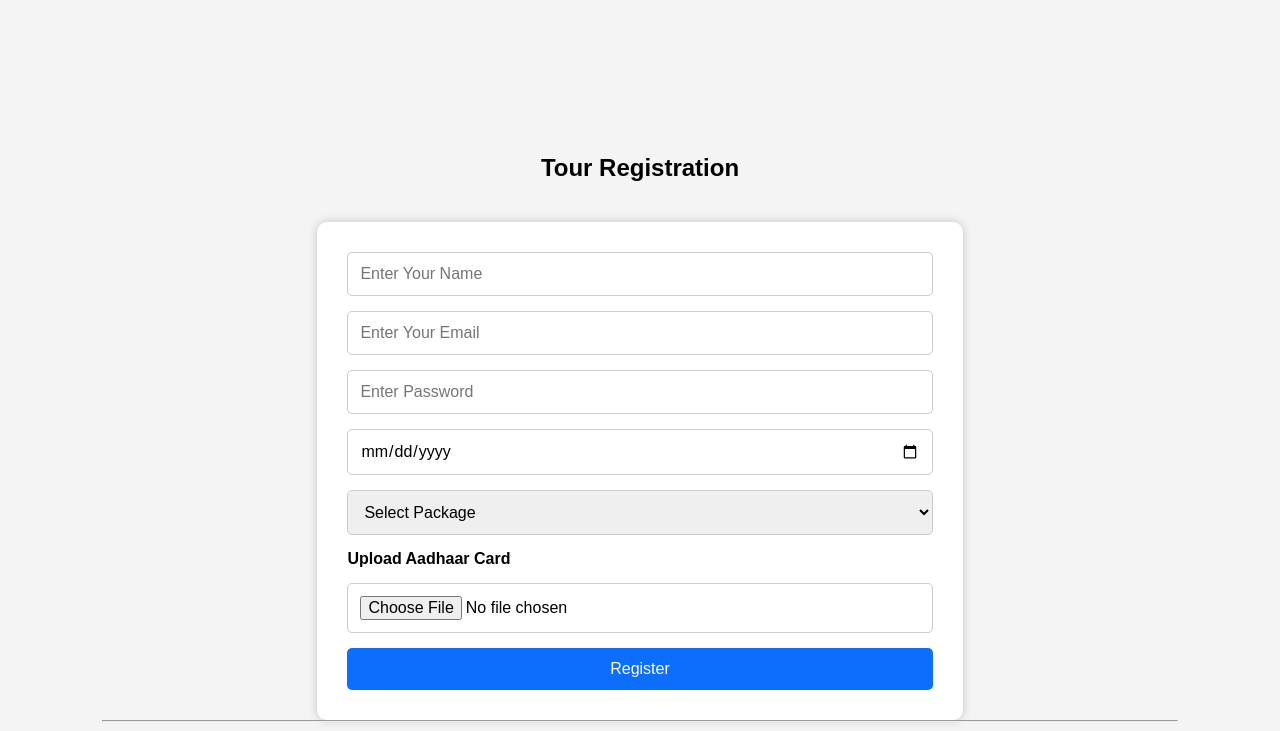
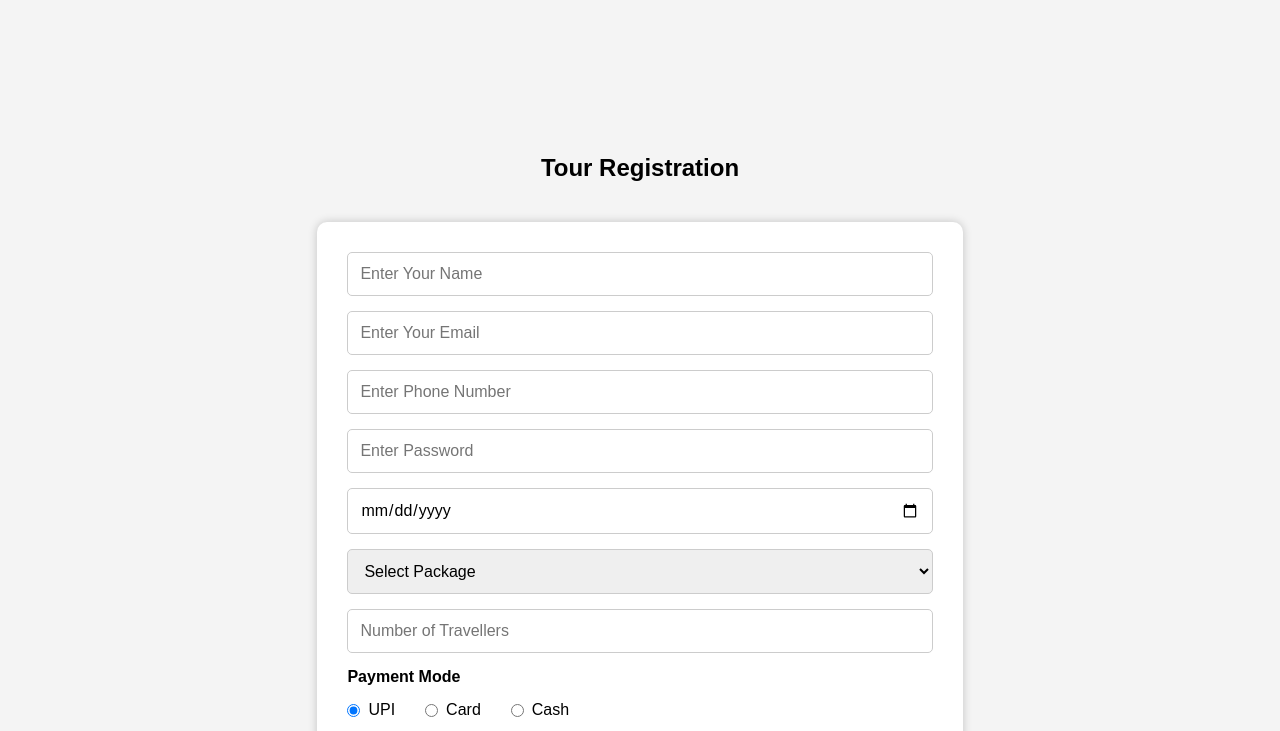
Before and after one commit to Aman-Sah-28/FSD-Labs, a plain HTML site: page registration.html in a window 1280 px wide. Shown: the part 64-795 px from the top of the page. Drawn offline with Linux system fonts and the light colour scheme.

Commit message:
Completed Lab 4 Step 1 - Object CRUD for Tour Registration

```diff
--- a/registration.html
+++ b/registration.html
@@ -30,6 +30,7 @@
         <form id="registrationForm">
             <input type="text" id="name" placeholder="Enter Your Name" required>
             <input type="email" id="email" placeholder="Enter Your Email" required>
+            <input type="tel" id="phone" placeholder="Enter Phone Number" pattern="[0-9]{10}" required>
             <input type="password" id="password" placeholder="Enter Password" required>
             <input type="date" id="date" required min="">
             <select id="package">
@@ -39,7 +40,22 @@
                 <option>Kashmir Trip</option>
                 <option>Ladakh Ride</option>
             </select>
-
+            <input type="number" id="travellers" placeholder="Number of Travellers" min="1" max="10" required>
+            <label><b>Payment Mode</b></label>
+            <div class="radio-group">
+                <label>
+                    <input type="radio" name="payment" value="UPI" checked>
+                    UPI
+                </label>
+                <label>
+                    <input type="radio" name="payment" value="Card">
+                    Card
+                </label>
+                <label>
+                    <input type="radio" name="payment" value="Cash">
+                    Cash
+                </label>
+            </div>
             <label for="file"><b>Upload Aadhaar Card</b></label>
             <input type="file" id="file" accept=".pdf,.jpg,.jpeg,.png" required>
             <button type="submit" id="btn">Register</button>
--- a/registration.js
+++ b/registration.js
@@ -12,6 +12,9 @@ form.addEventListener("submit", (event) => {
     const password = document.getElementById("password").value;
     const date = document.getElementById("date").value;
     const tourPackage = document.getElementById("package").value;
+    const phone = document.getElementById("phone").value;
+    const travellers = document.getElementById("travellers").value;
+    const payment = document.querySelector('input[name="payment"]:checked').value;
     const file = document.getElementById("file").files[0];
 
     if (!form.checkValidity()) {
@@ -29,18 +32,24 @@ form.addEventListener("submit", (event) => {
     localStorage.setItem("Email",email);
     localStorage.setItem("Package",tourPackage);
     localStorage.setItem("Travel Date", date);
+    localStorage.setItem("Phone",phone);
+    localStorage.setItem("Travellers",travellers);
+    localStorage.setItem("Payment",payment);
     localStorage.setItem("Uploaded File", fileName);
 
 
-    const tourist = {
+    const tourist={
 
         id: Date.now(),
         name,
         email,
+        phone,
         password,
         date,
         package: tourPackage,
-        file: fileName
+        travellers,
+        payment,
+        file:fileName
     };
 
     if(editId==null){
@@ -71,6 +80,9 @@ function displayTourists(){
             <p><b>Email :</b> ${tourist.email}</p>
             <p><b>Package :</b> ${tourist.package}</p>
             <p><b>Date :</b> ${tourist.date}</p>
+            <p><b>Phone :</b> ${tourist.phone}</p>
+            <p><b>Travellers :</b> ${tourist.travellers}</p>
+            <p><b>Payment :</b> ${tourist.payment}</p>
             <p><b>File :</b> ${tourist.file}</p>
 
             <button onclick="editTourist(${tourist.id})">
@@ -95,6 +107,9 @@ function editTourist(id){
     document.getElementById("package").value=tourist.package;
     editId=id;
     document.getElementById("btn").innerHTML="Update";
+    document.getElementById("phone").value=tourist.phone;
+    document.getElementById("travellers").value=tourist.travellers;
+    document.querySelector(`input[value="${tourist.payment}"]`).checked=true;
 }
 
 function deleteTourist(id){
--- a/style.css
+++ b/style.css
@@ -438,3 +438,17 @@ footer{
 .tourist-card button:last-of-type{
     background:#dc3545;
 }
+
+.radio-group{
+    display:flex;
+    gap:30px;
+    align-items:center;
+}
+
+.radio-group label{
+    display:flex;
+    align-items:center;
+    gap:8px;
+    font-size:16px;
+    cursor:pointer;
+}
```
